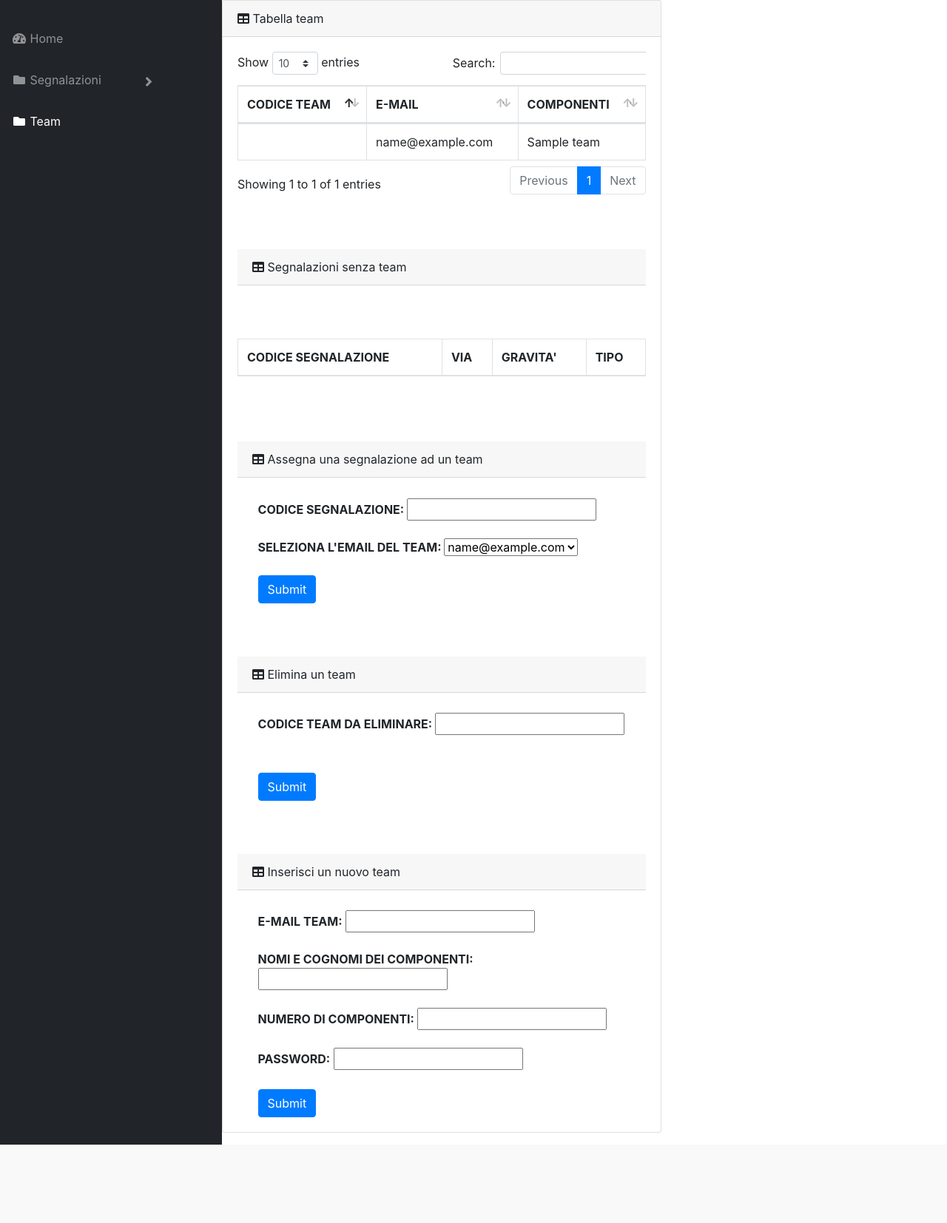
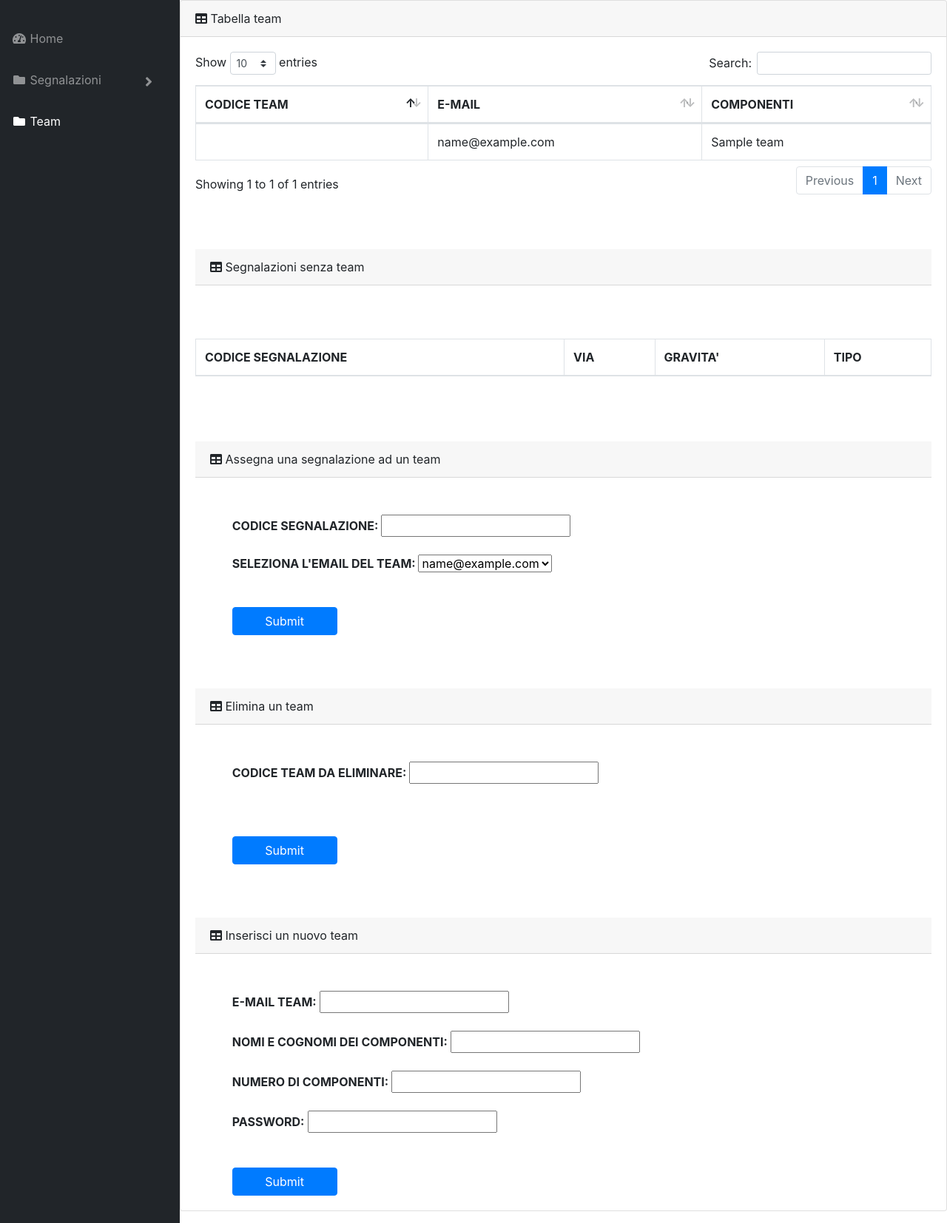
Before and after one commit to pegasusgio/Civic-Sense, a PHP site: page /team.php in a window 1280 px wide. Shown: the part 62-1716 px from the top of the page at 74% size. Before the commit the page ends 1610 px from the top, so only its background shows below. Run offline with PHP 8.4, Linux system fonts and the light colour scheme; tables that the repository leaves empty or names only in its code hold one stand-in row (values such as "Sample post"); lists and menus that the app fills with data are empty; some libraries are stand-ins or nearby versions.

Commit message:
fixed visualization of admin web page

```diff
--- a/Admin/team.php
+++ b/Admin/team.php
@@ -129,7 +129,7 @@
     <!-- FINE SIDEBAR -->
 
 
-    <div class="card mb-3">
+    <div class="card mb-3" style="width: 100%;">
       <div class="card-header">
         <i class="fas fa-table"></i>
         Tabella team
@@ -191,7 +191,7 @@
               Assegna una segnalazione ad un team
             </div>
 
-            <form method="post" action="team.php" style=" margin-top:5%; margin-left:5%">
+            <form method="post" action="team.php" style=" margin-top:5%; margin-left:5%;">
               <b>CODICE SEGNALAZIONE: <input type="text" name="id"><br><br></b>
               <b>SELEZIONA L'EMAIL DEL TEAM: </b> <select class="text" name="team">
 
@@ -292,9 +292,9 @@
                 #inserisco i valori salvati dal form nella query di inserimento
 
                 $query = "INSERT INTO team
-			(email_t, npersone, nomi, password)
-			VALUES
-			('$email','$numeri', '$nomi','$pass')";
+			          (email_t, npersone, nomi, password)
+			          VALUES
+			          ('$email','$numeri', '$nomi','$pass')";
                 $stmt = $conn->prepare($query);
                 $stmt->bind_param('ssss', $email, $numeri, $nomi, $pass);
                 $result = $stmt->execute();
```
